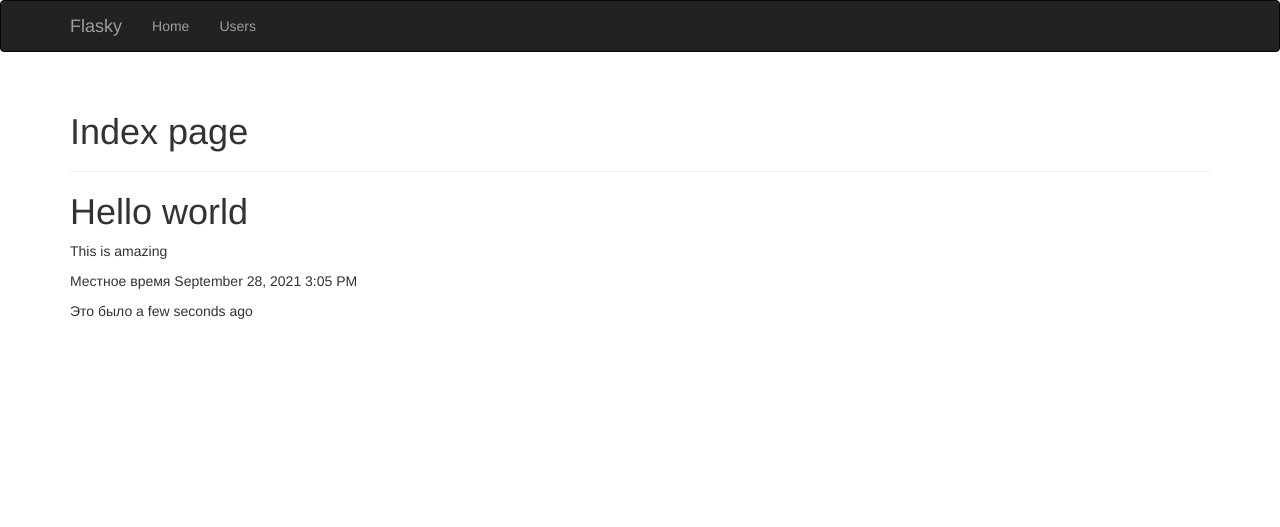
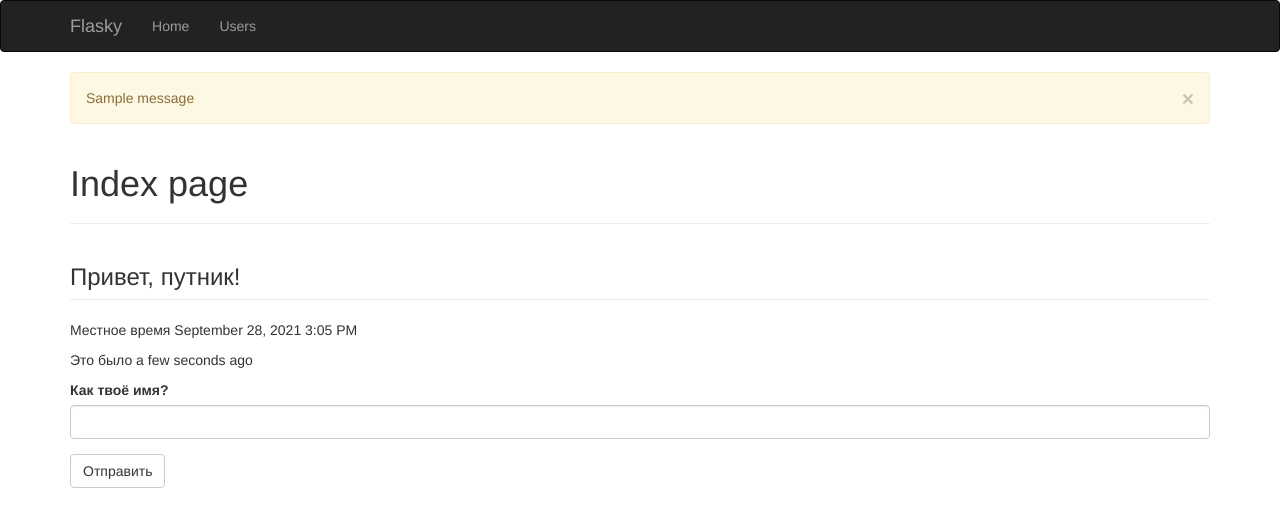
Before and after one commit to v-melkov/flasky, a Flask app: page / in a window 1280 px wide. Shown: the top 527 px of the page. Run offline with Flask 2, Linux system fonts and the light colour scheme; one stand-in notice (Sample message) is shown; some libraries are stand-ins or nearby versions.

Commit message:
Second commit

```diff
--- a/hello.py
+++ b/hello.py
@@ -1,18 +1,32 @@
 from datetime import datetime
 
-from flask import Flask, request, render_template, url_for
+from flask import Flask, request, render_template, url_for, session, redirect, flash
 from flask_bootstrap import Bootstrap
 from flask_moment import Moment
+
+from flask_wtf import FlaskForm
+from wtforms import StringField, SubmitField
+from wtforms.validators import DataRequired
 
 app = Flask(__name__)
 bootstrap = Bootstrap(app)
 moment = Moment(app)
 
+app.config['SECRET_KEY'] = 'very very very long secret key'
 
-@app.route('/')
+
+@app.route('/', methods=['GET', 'POST'])
 def index():
-    # user_agent = request.headers.get('User-Agent')
-    return render_template('index.html', current_time=datetime.utcnow())
+    name = None
+    form = NameForm()
+    if form.validate_on_submit():
+        old_name = session.get('name')
+        if old_name is not None and old_name != form.name.data:
+            flash('Кажется вы поменяли своё имя!')
+        session['name'] = form.name.data
+        return redirect(url_for('index'))
+    return render_template('index.html', current_time=datetime.utcnow(),
+                           form=form, name=session.get('name'))
 
 
 @app.route('/user/<name>/')
@@ -29,5 +43,10 @@ def page_not_found(e):
 def internal_server_error(e):
     return render_template('500.html'), 500
 
+
+class NameForm(FlaskForm):
+    name = StringField('Как твоё имя?', validators=[DataRequired()])
+    submit = SubmitField('Отправить')
+
 if __name__ == '__main__':
     app.run()
--- a/templates/base.html
+++ b/templates/base.html
@@ -26,6 +26,12 @@
 
 {% block content %}
     <div class="container">
+    {% for message in get_flashed_messages() %}
+    <div class="alert alert-warning">
+        <button type="button" class="close" data-dismiss="alert">&times;</button>
+        {{ message }}
+    </div>
+    {% endfor %}
         {% block page_content %}{% endblock %}
     </div>
     {% block scripts %}
--- a/templates/index.html
+++ b/templates/index.html
@@ -1,12 +1,16 @@
 {% extends 'base.html' %}
+{% import 'bootstrap/wtf.html' as wtf %}
 {% block title %}Index page of{% endblock %}
 {% block page_content %}
     <div class="page-header">
     <h1>Index page</h1>
     </div>
-    <h1>Hello world</h1>
-    <p class="text-left">This is amazing</p>
+    <h3 class="page-header"> Привет, {% if name %}{{ name }}{% else %}путник{% endif %}!</h3>
+{#    <p class="text-left">This is amazing</p>#}
 
     <p class="text-left">Местное время {{ moment(current_time).format('LLL') }}</p>
     <p class="text-left">Это было {{ moment(current_time).fromNow(refresh=True) }}</p>
+
+            {{ wtf.quick_form(form) }}
+
 {% endblock %}
--- a/templates/user.html
+++ b/templates/user.html
@@ -1,9 +1,13 @@
 {% extends 'base.html' %}
+
 {% block title %}Users page{% endblock %}
 {% block page_content %}
     <div class="page-header">
         <h1>Users page</h1>
     </div>
-    <p class="text-info">Hello {{ name }}! This is an old  template</p>
+    <p class="text-info">Hello {% if name %}{{ name }}{% else %}Starnger{% endif %}! This is an old  template</p>
+
+
+
 
 {% endblock %}
```
